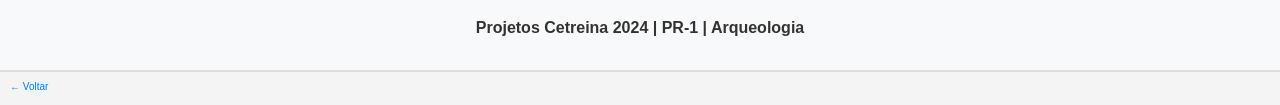
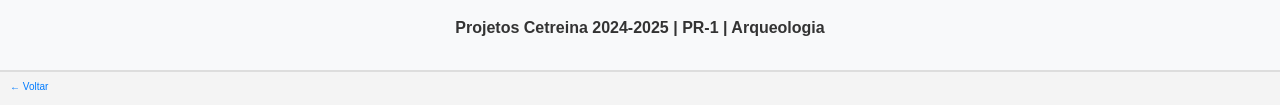
Before and after one commit to proiniciar/Arqueologia_cetreina, a plain HTML site: page index.html in a window 1280 px wide. Shown: the part 323-428 px from the top of the page. Drawn offline with Linux system fonts and the light colour scheme.

Commit message:
index.html

```diff
--- a/index.html
+++ b/index.html
@@ -115,7 +115,7 @@
 <body>
     <div class="header">
         <img src="https://proiniciar.uerj.br/pluginfile.php/1/theme_adaptable/logo/1709829991/Daiaie%20Coordenadoria%20de%20Inicia%C3%A7%C3%A3o%20COR.png" alt="Logo">
-        <h1>Projetos Cetreina 2024 | PR-1 | Arqueologia</h1>
+        <h1>Projetos Cetreina 2024-2025 | PR-1 | Arqueologia</h1>
     </div>
 
     <div class="back-button">
```
